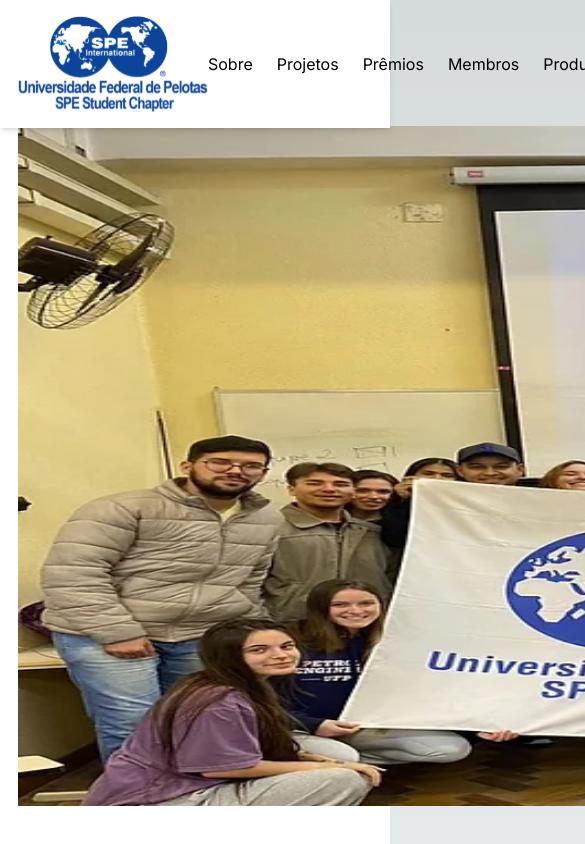
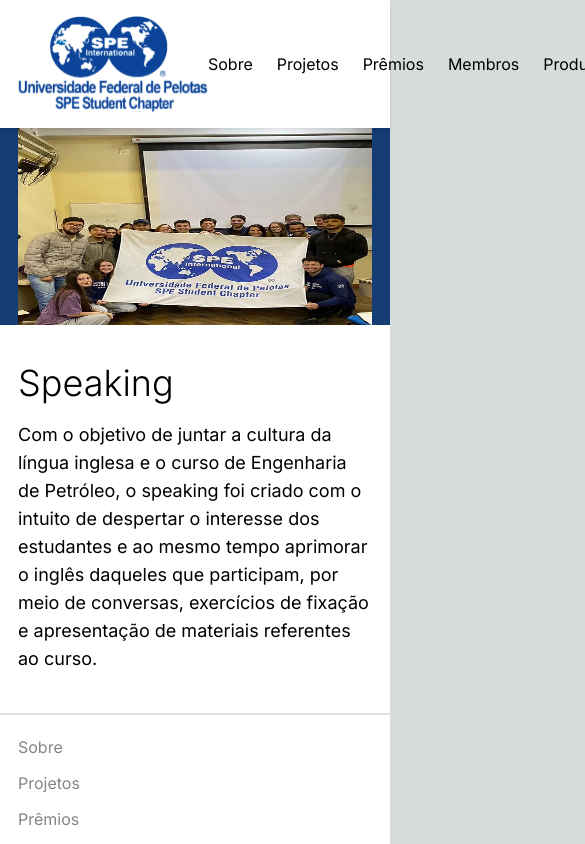
Before and after one commit to Hut8Jr/SPE-UFpel, a Next.js app: page /projetos/projeto1 in a window 390 px wide. Shown: the top 844 px of the page, 585 px wide, since content can reach past the window. Built offline with nearby package versions, Linux system fonts and the light colour scheme.

Commit message:
Project page MOBILE

```diff
--- a/src/components/Project/AboutProject/index.tsx
+++ b/src/components/Project/AboutProject/index.tsx
@@ -1,11 +1,11 @@
 export function AboutProject() {
   return (
-    <div className="container py-[117px]">
+    <div className="container py-[40px] lg:py-[117px]">
       <div className="max-w-[1112px]">
-        <h1 className="mb-[59px] text-[70px] font-light leading-[74px] text-black">
+        <h1 className="mb-[20px] text-[36px] font-light leading-[36px] text-black lg:mb-[59px] lg:text-[70px] lg:leading-[74px]">
           Speaking
         </h1>
-        <p className="text-[27px] leading-[43px] text-black">
+        <p className="text-lg text-black lg:text-[27px] lg:leading-[43px]">
           Com o objetivo de juntar a cultura da língua inglesa e o curso de
           Engenharia de Petróleo, o speaking foi criado com o intuito de
           despertar o interesse dos estudantes e ao mesmo tempo aprimorar o
--- a/src/components/Project/Hero/index.tsx
+++ b/src/components/Project/Hero/index.tsx
@@ -2,13 +2,13 @@
 
 export function Hero() {
   return (
-    <section className="container bg-white">
+    <section className="container bg-brand-dark-blue">
       <Image
         src="/projeto1.png"
         height={680}
         width={1350}
         alt="Projeto 1"
-        className="max-h-[680px] max-w-[1350px]"
+        className="aspect-video"
         style={{
           objectFit: 'fill',
         }}
```
